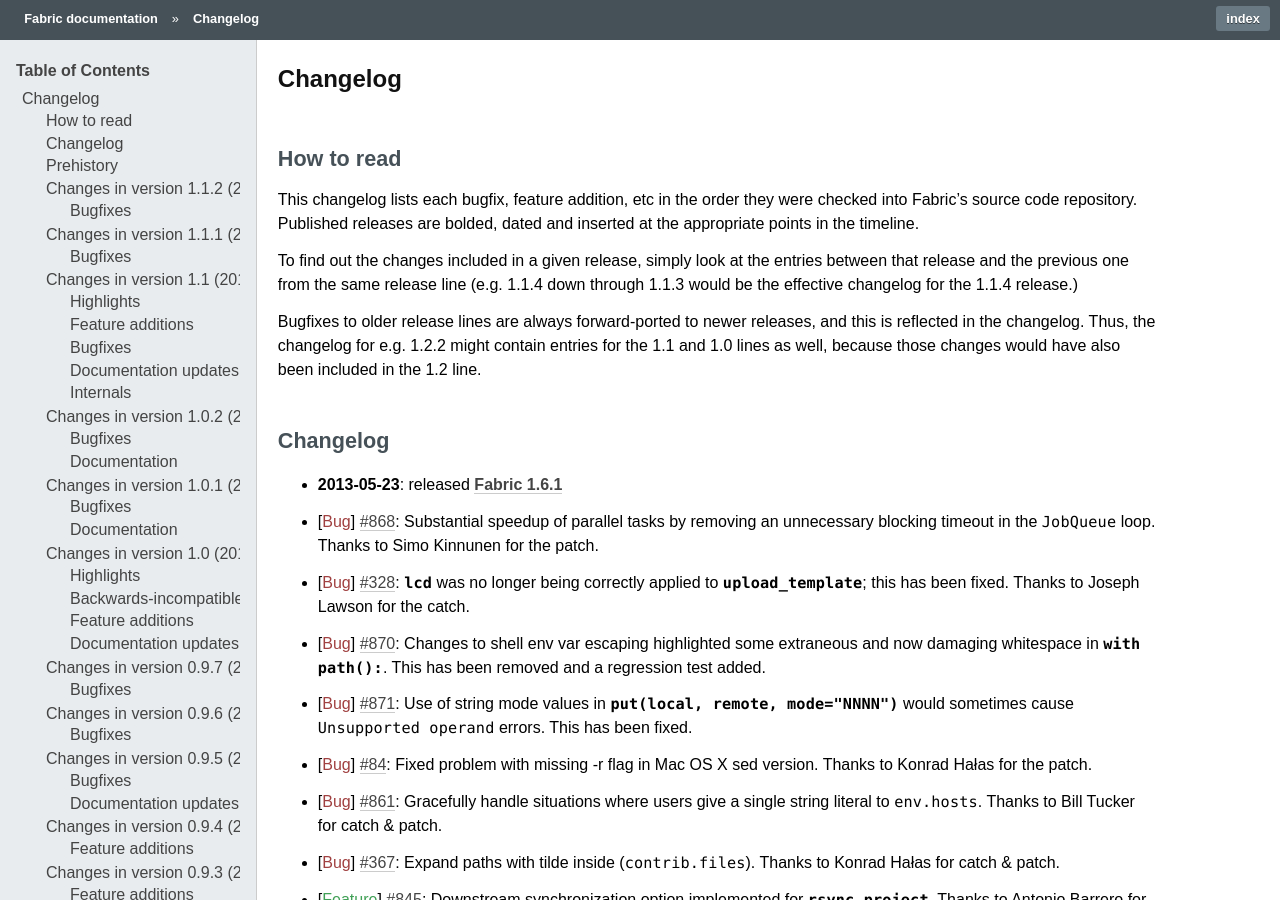
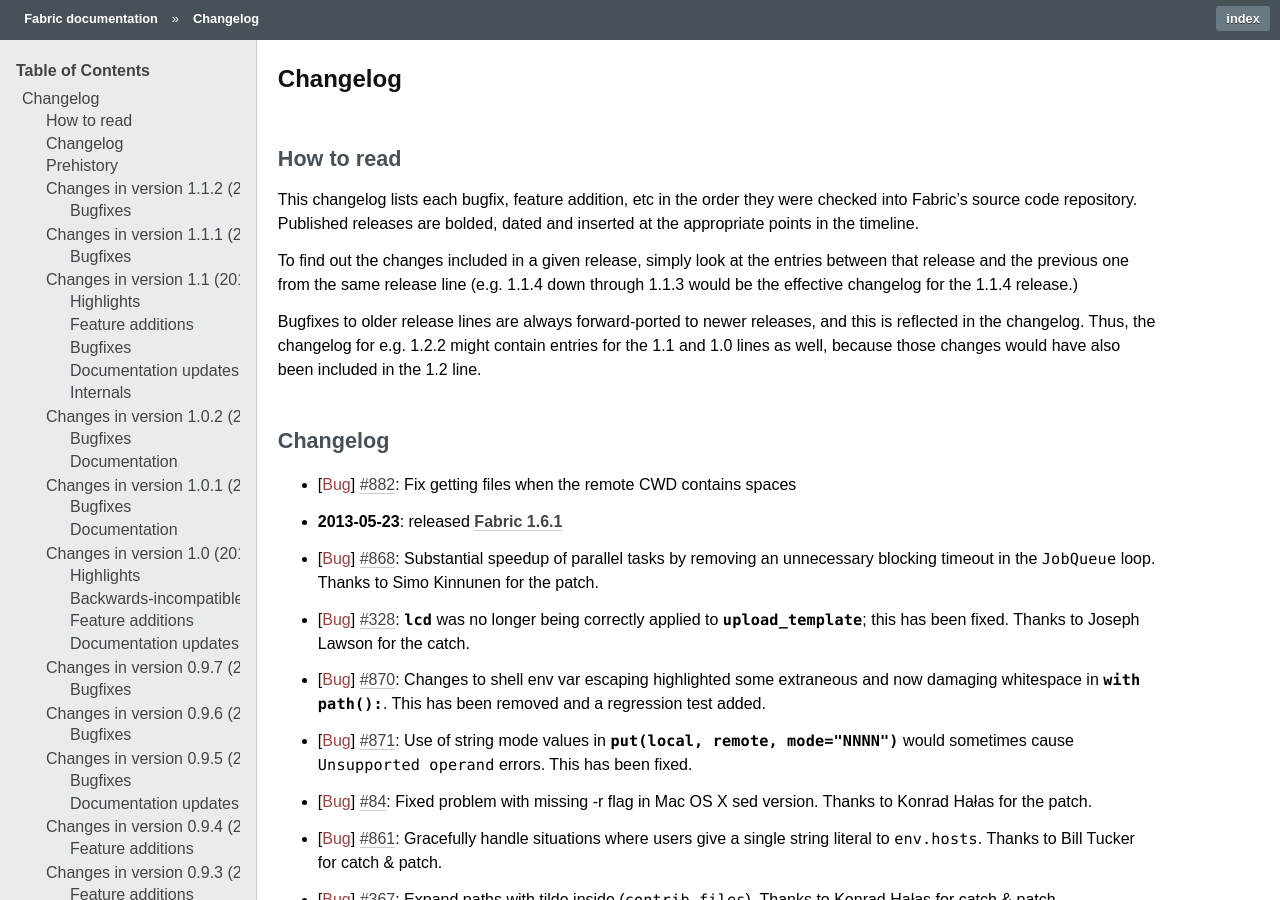
Before and after one commit to fabric/fabric, a Sphinx documentation site: the page built from docs/changelog.rst, in a window 1280 px wide and 900 px high. Built offline with Sphinx 7.4.7, drawn with Linux system fonts in a browser that asks for light colours; the version number could not be read and is left out.

Commit message:
Added a changelog entry for the issue

```diff
--- a/docs/changelog.rst
+++ b/docs/changelog.rst
@@ -25,6 +25,7 @@
 Changelog
 =========
 
+* :bug:`882` Fix getting files when the remote CWD contains spaces
 * :release:`1.6.1 <2013-05-23>`
 * :bug:`868` Substantial speedup of parallel tasks by removing an unnecessary
   blocking timeout in the ``JobQueue`` loop. Thanks to Simo Kinnunen for the
```
